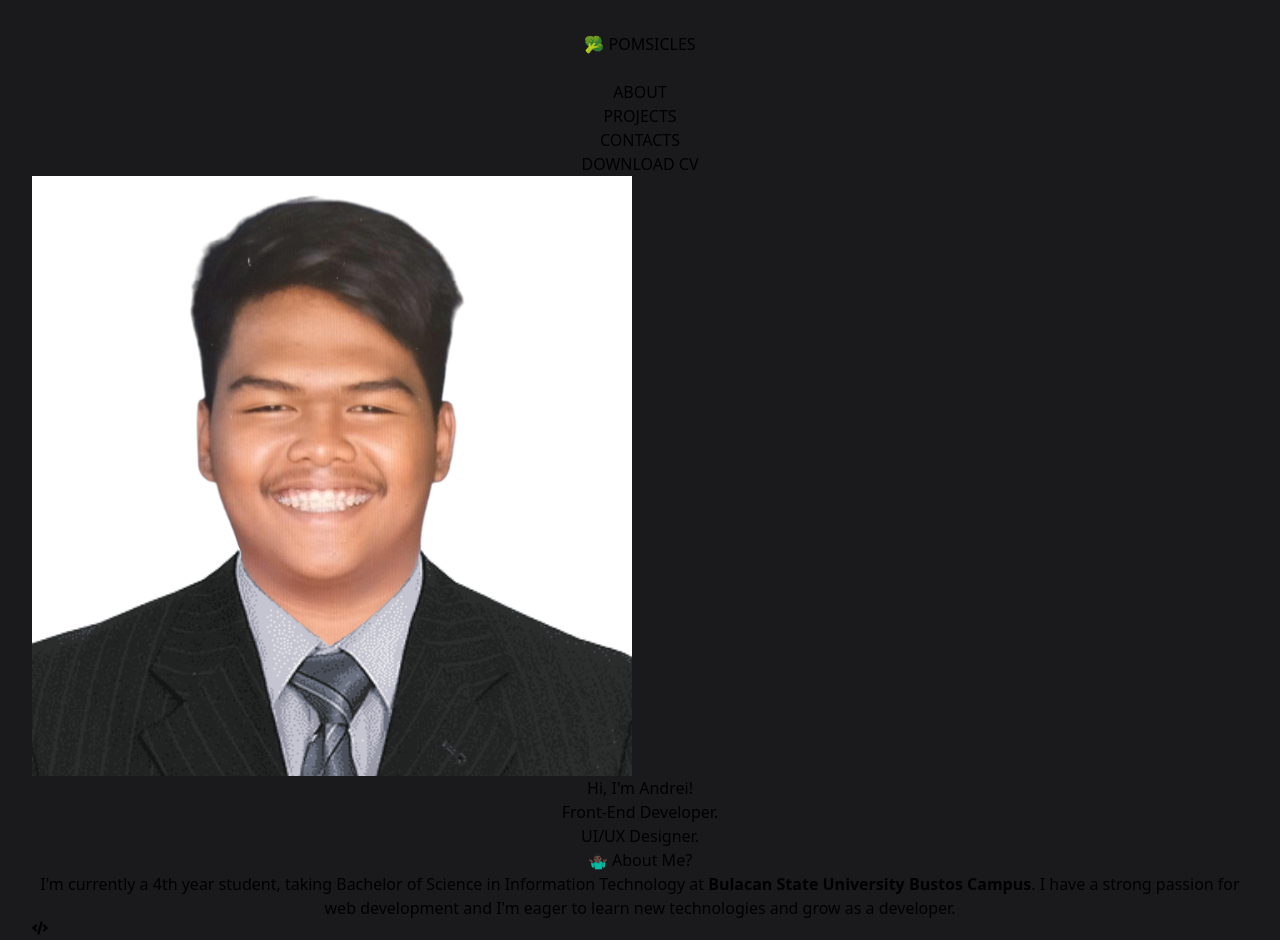
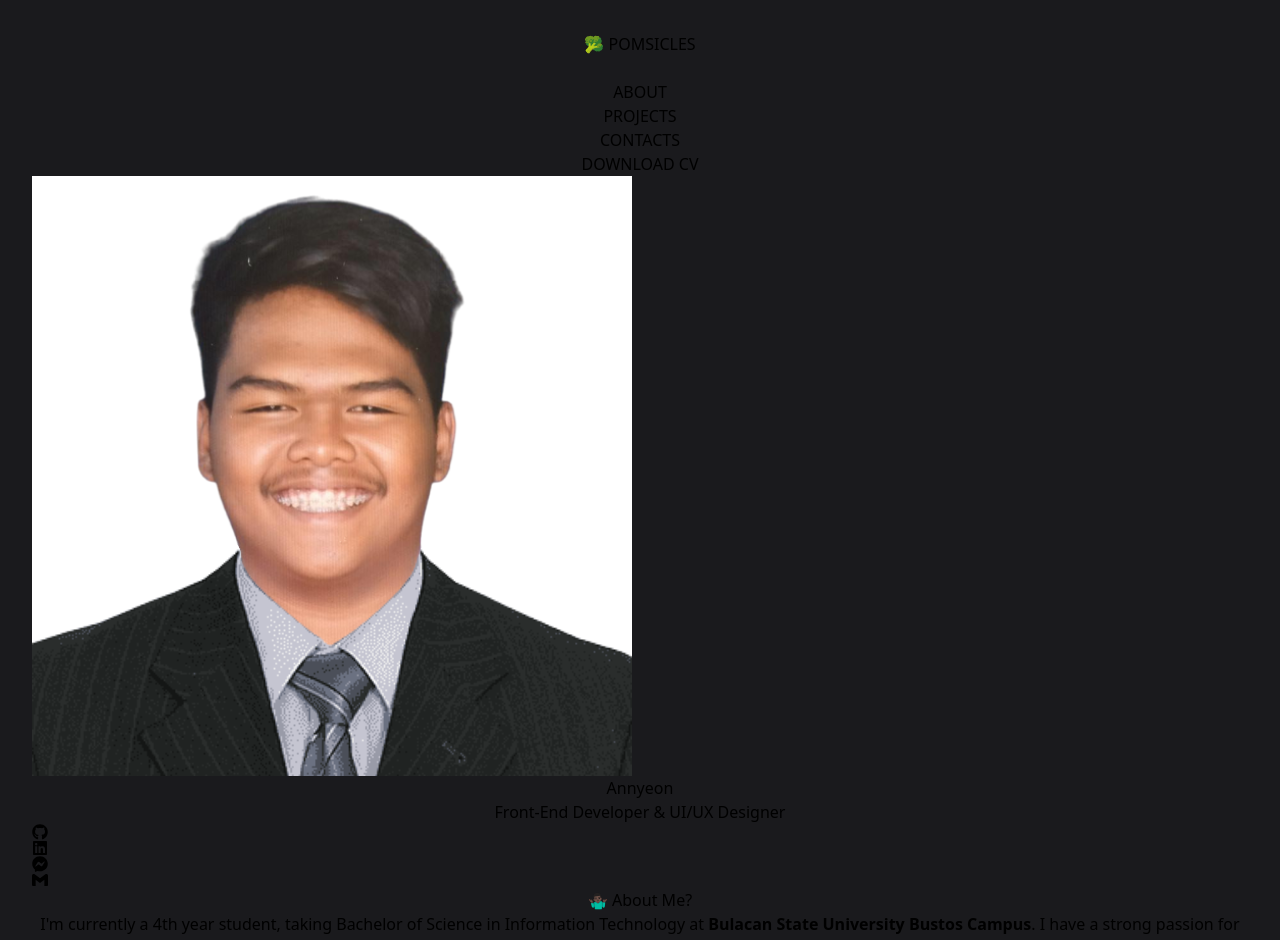
Before and after one commit to dreiiiur/Poms-Portfolio, a React (Vite) app: page / in a window 1280 px wide. Shown: the top 940 px of the page. Built offline with nearby package versions, Linux system fonts and the light colour scheme.

Commit message:
feat : Add animation type

```diff
--- a/package.json
+++ b/package.json
@@ -11,12 +11,15 @@
   },
   "dependencies": {
     "@react-pdf/renderer": "^4.1.6",
+    "framer-motion": "^11.16.1",
     "jspdf": "^2.5.2",
     "react": "^18.3.1",
     "react-dom": "^18.3.1",
     "react-icons": "^5.4.0",
     "react-scroll": "^1.9.0",
+    "react-simple-typewriter": "^5.0.1",
     "react-slick": "^0.30.3",
+    "react-typical": "^0.1.3",
     "slick-carousel": "^1.8.1"
   },
   "devDependencies": {
--- a/src/App.jsx
+++ b/src/App.jsx
@@ -20,6 +20,10 @@ import { RiTailwindCssFill } from "react-icons/ri";
 import { FaBootstrap } from "react-icons/fa";
 import { FaPhp } from "react-icons/fa";
 import { SiGmail } from "react-icons/si";
+
+import { motion } from "framer-motion";
+import Typical from "react-typical";
+import { Typewriter } from "react-simple-typewriter";
 
 import jsPDF from 'jspdf';
 
@@ -157,30 +161,102 @@ function App() {
         </header>
 
         {/* Content Section */}
-        <div className="flex items-center justify-center w-full min-h-screen bg-transparent rounded-xl gap-6 p-4">
-          <div className="flex flex-col text-center text-[#727D73] p-6 bg-transparent gap-6 max-w-lg mx-auto">
-            <img src="./src/assets/portfolio.png" alt="poms" className="w-40 h-auto mx-auto mb-4 rounded-full md:w-60 lg:w-80 hover:scale-105 transition-transform duration-300" />
-            <p className="leading-relaxed text-3xl md:text-4xl lg:text-5xl font-bold text-[#C2FFC7] animate-text">
-              <span className="animate-char">H</span>
-              <span className="animate-char">i</span>
-              <span className="animate-char">,</span>
-              <span className="animate-char"> </span>
-              <span className="animate-char">I</span>
-              <span className="animate-char">'</span>
-              <span className="animate-char">m</span>
-              <span className="animate-char"> </span>
-              <span className="animate-char">A</span>
-              <span className="animate-char">n</span>
-              <span className="animate-char">d</span>
-              <span className="animate-char">r</span>
-              <span className="animate-char">e</span>
-              <span className="animate-char">i</span>
-              <span className="animate-char">!</span>
-            </p>
-            <p className="leading-relaxed text-gray-400 w-full max-w-4xl justify-normal text-xl md:text-2xl font-mono font-semi">Front-End Developer.</p>
-            <p className="leading-relaxed text-white text-xl md:text-2xl font-mono font-semi">UI/UX Designer.</p>
-          </div>
-        </div>
+        <motion.div
+      className="flex flex-row items-center w-full min-h-screen bg-transparent rounded-xl"
+      initial={{ opacity: 0, y: 50 }} // Animation starts hidden and moved down
+      animate={{ opacity: 1, y: 0 }} // Ends visible and in the correct position
+      transition={{ duration: 0.8, ease: "easeOut" }} // Timing for smooth animation
+    >
+      <div className="flex flex-col text-center text-[#727D73] bg-transparent gap-8 max-w-lg mx-auto">
+        <motion.img
+          src="./src/assets/portfolio.png"
+          alt="poms"
+          className="w-40 h-auto mx-auto mb-4 rounded-full md:w-60 lg:w-80 hover:scale-105 transition-transform duration-300"
+          whileHover={{ scale: 1.1 }} // Slight zoom on hover
+          transition={{ type: "spring", stiffness: 300 }}
+        />
+
+<motion.div
+  className="leading-relaxed text-gray-400 w-full max-w-3xl text-2xl md:text-3xl font-mono font-semibold"
+  initial={{ opacity: 0, y: 150 }} // Start farther down for slower feel
+  animate={{ opacity: 1, y: 0 }}
+  exit={{ opacity: 0, y: -150 }} // Smooth exit upwards
+  transition={{
+    delay: 0, // Increased delay for staggering
+    duration: 1, // Extended duration for ultra-smooth motion
+    ease: [0.2, 0.8, 0.2, 1], // Smoother cubic-bezier easing
+  }}
+>
+  <span>
+    <Typewriter
+      words={[
+        "Hello, I'm Andrei!",
+        "Annyeonghaseyo, I'm Andrei!",
+        "Konnichiiwa, I'm Andrei!",
+      ]}
+      loop={Infinity}
+      typeSpeed={100} // Slower typing speed
+      deleteSpeed={60} // Slower deleting speed
+      delaySpeed={2000} // Delay between words
+    />
+  </span>
+</motion.div>
+
+        <motion.p
+          className="leading-relaxed text-2xl md:text-4xl lg:text-5xl font-bold text-[#C2FFC7] ease-linear"
+          initial={{ opacity: 0 }}
+          animate={{ opacity: 1 }}
+          transition={{ delay: .5, duration: 4 }}
+        >
+          Front-End Developer & UI/UX Designer
+        </motion.p>
+
+<motion.div
+  className="flex flex-wrap items-center justify-center gap-4 text-lg md:text-xl md:gap-8 lg:gap-12"
+  initial={{ opacity: 0, y: 150 }} // Start farther away for slow entry
+  animate={{ opacity: 1, y: 0 }}
+  exit={{ opacity: 0, y: -150 }} // Exit animation for smooth upwards motion
+  transition={{
+    delay: .5, // Larger delay to stagger after the first animation
+    duration: 3, // Even longer duration for smooth entry
+    ease: [0.3, 0.7, 0.3, 1], // Softer cubic-bezier easing for natural feel
+  }}
+>
+          {[
+            {
+              href: "https://github.com/dreiiiur",
+              icon: <FaGithub className="text-3xl md:text-4xl text-white mr-2" />,
+              textColor: "text-white",
+            },
+            {
+              href: "https://www.linkedin.com/in/andreipoma/",
+              icon: <FaLinkedin className="text-3xl md:text-4xl text-[#0a66c2] mr-2" />,
+              textColor: "text-white",
+            },
+            {
+              href: "https://www.facebook.com/dreiur/",
+              icon: <FaFacebookMessenger className="text-3xl md:text-4xl text-[#006AFF] mr-2" />,
+              textColor: "text-white",
+            },
+            {
+              href: "mailto:andreipoma1220@gmail.com",
+              icon: <SiGmail className="text-3xl md:text-4xl text-red-500 mr-2" />,
+              textColor: "text-white",
+            },
+          ].map((link, index) => (
+            <a
+              key={index}
+              href={link.href}
+              className={`flex items-center ${link.textColor} font-semibold hover:text-[#C2FFC7]`}
+            >
+              {link.icon}
+              <span className="hidden sm:inline">{link.text}</span>
+            </a>
+          ))}
+        </motion.div>
+      </div>
+    </motion.div>
+
 
         {/* About Section */}
         <div className="flex items-center justify-center w-full min-h-screen bg-transparent rounded-xl gap-6 p-4" id="about">
```
Also changed, not shown: 1 other file (tests, documents, lock files or other folders).
